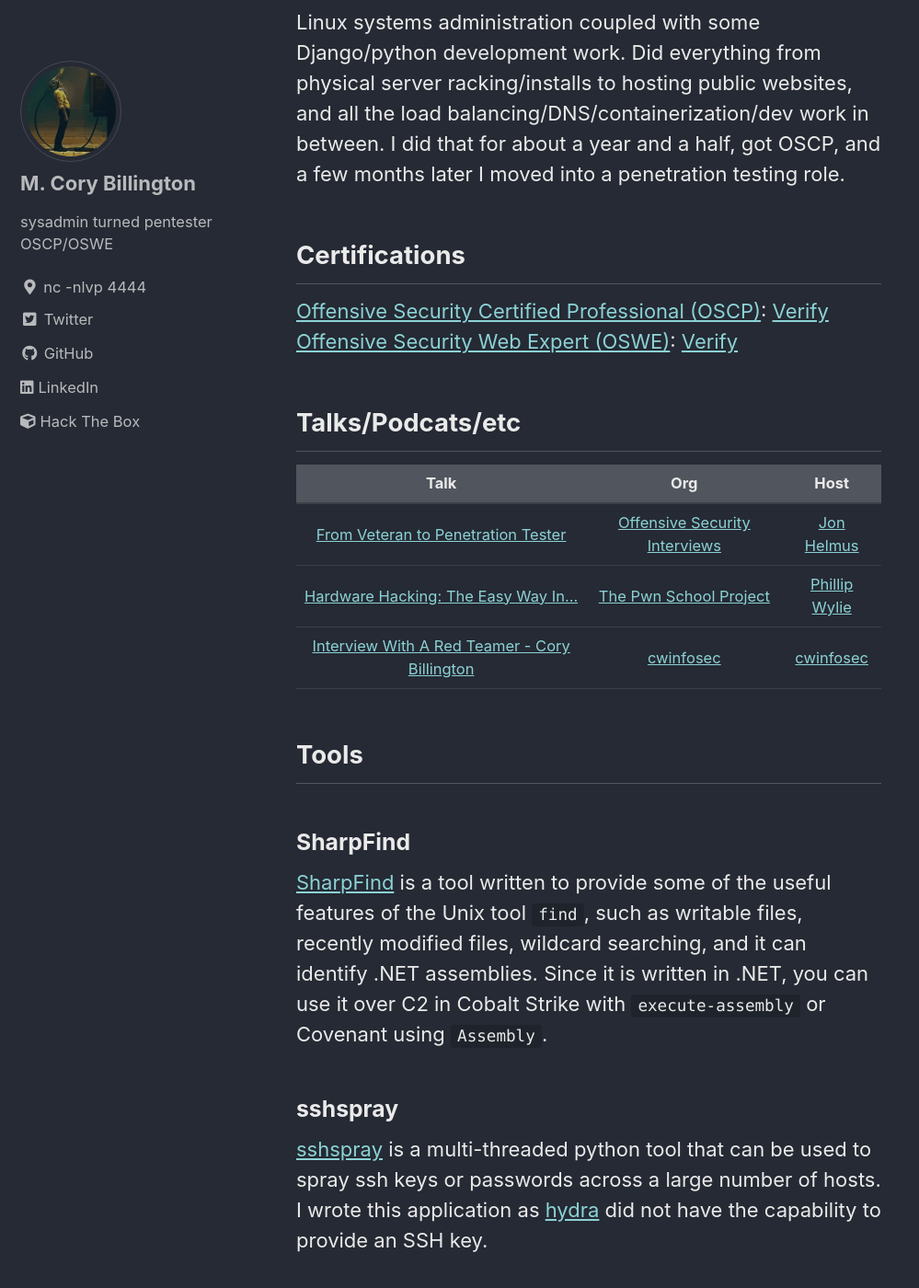
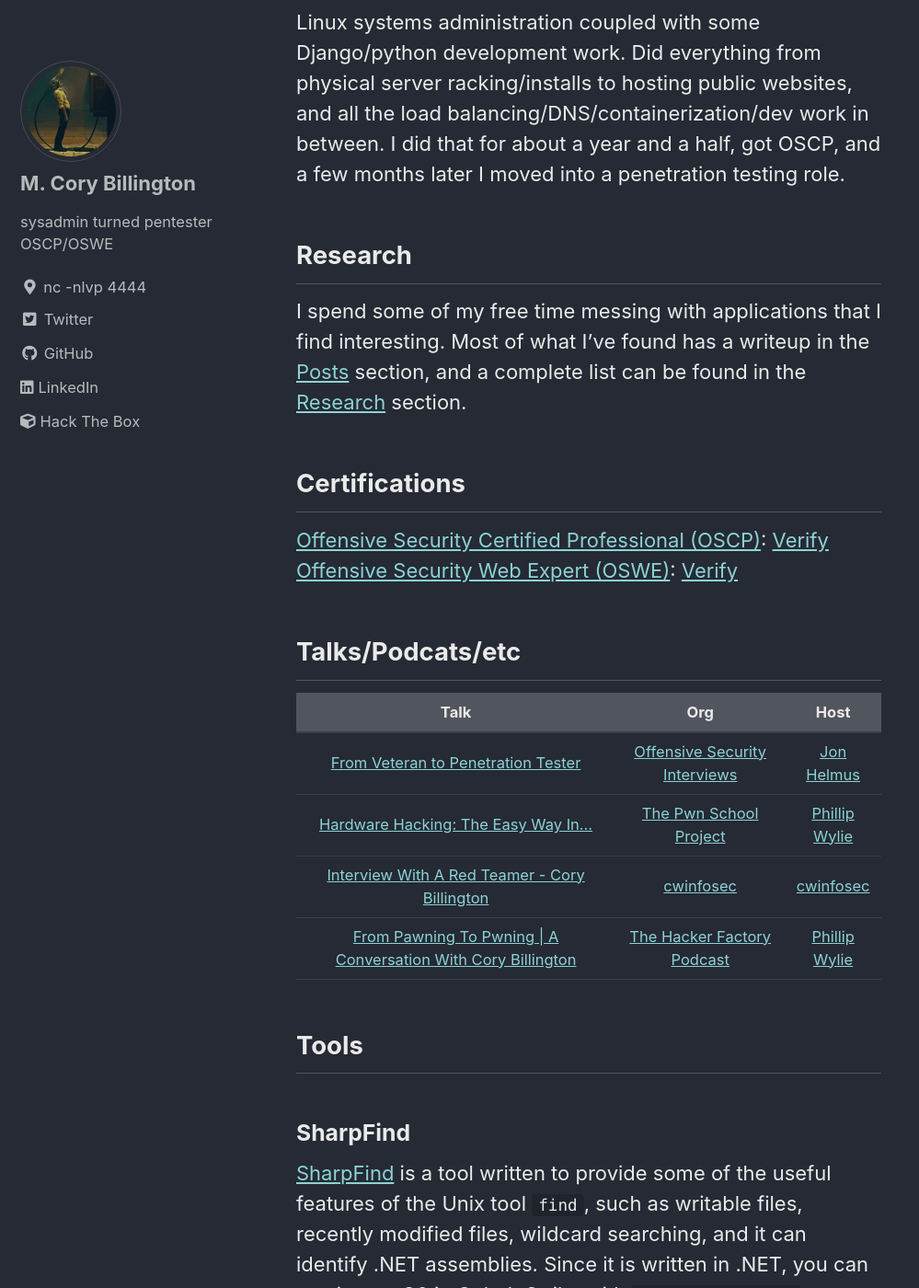
Before and after one commit to mcorybillington/mcorybillington.github.io, a Jekyll site: the page built from _pages/about.md, in a window 1280 px wide and 1400 px high, scrolled down 395 px. Shown: the whole window at 92% size, without its empty margins (0-999 px from the left). Built offline with Jekyll 4.4.1, drawn with Linux system fonts in a browser that asks for light colours; cached includes are drawn as plain includes.

Commit message:
Added hacker factory podcast and a link to research page

```diff
--- a/_pages/about.md
+++ b/_pages/about.md
@@ -8,6 +8,8 @@
 I'm mostly interested in web application security, but dabble in a bit of everything.
 ## Background
 Linux systems administration coupled with some Django/python development work. Did everything from physical server racking/installs to hosting public websites, and all the load balancing/DNS/containerization/dev work in between. I did that for about a year and a half, got OSCP, and a few months later I moved into a penetration testing role.
+## Research
+I spend some of my free time messing with applications that I find interesting. Most of what I've found has a writeup in the [Posts](/) section, and a complete list can be found in the [Research](/cve/) section.
 ## Certifications
 [Offensive Security Certified Professional (OSCP)](https://www.offensive-security.com/pwk-oscp/): [Verify](https://www.youracclaim.com/badges/2352083f-2957-4c8d-88db-5df6279b61da)
 [Offensive Security Web Expert (OSWE)](https://www.offensive-security.com/awae-oswe/): [Verify](https://www.youracclaim.com/badges/ab2933bd-5373-443f-b6fe-6a0608ecbe6b)
@@ -18,6 +20,7 @@
 [From Veteran to Penetration Tester](https://www.youtube.com/watch?v=DUdjVuHE8tk) | [Offensive Security Interviews](https://www.offsecinterviews.com/) | [Jon Helmus](https://twitter.com/Moos1e_Moose)
 [Hardware Hacking: The Easy Way In...](https://www.youtube.com/watch?v=MnyRjA-9WQM) | [The Pwn School Project](https://pwnschool.com/) | [Phillip Wylie](https://twitter.com/PhillipWylie)
 [Interview With A Red Teamer - Cory Billington](https://www.youtube.com/watch?v=L1v4CBr_IOw) | [cwinfosec](https://www.youtube.com/channel/UCFSN5ly66Lw_H_R4uX2cF0A) | [cwinfosec](https://twitter.com/cwinfosec)
+[From Pawning To Pwning \| A Conversation With Cory Billington](https://itspmagazinepodcast.com/episodes/from-pawning-to-pwning-a-conversation-with-cory-billington-the-hacker-factory-with-phillip-wylie-AY3WGcXm) | [The Hacker Factory Podcast](https://www.itspmagazine.com/the-hacker-factory-podcast) | [Phillip Wylie](https://twitter.com/PhillipWylie)
 
 ## Tools
 ### SharpFind
```
